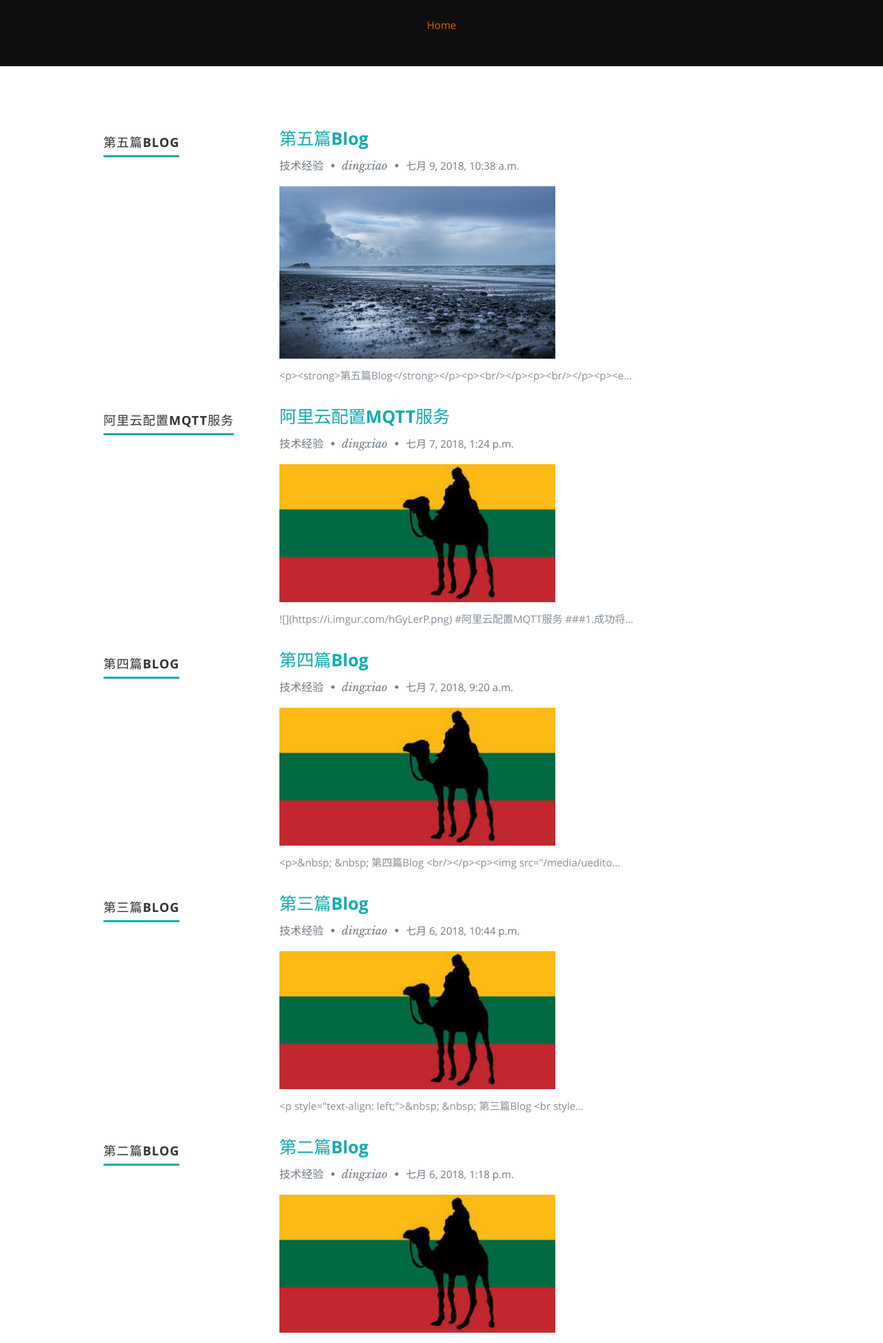
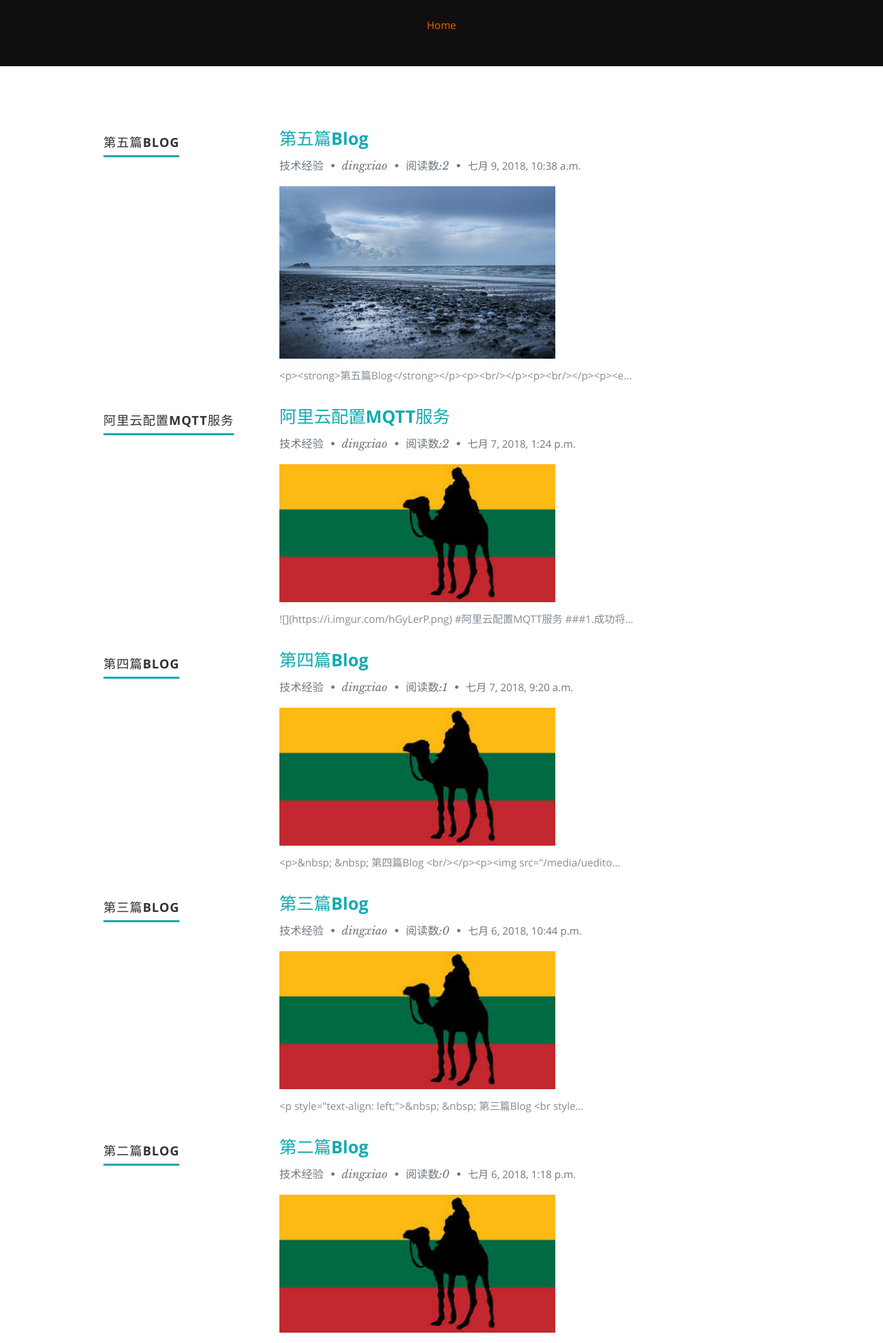
Before and after one commit to dingxiao88/Django_Blog, a Django app: page /blog/ in a window 1280 px wide. Shown: the top 1947 px of the page at 69% size. Run offline with Django 3.2, Linux system fonts and the light colour scheme; data comes from the database, SQL or seed files in the repository; both versions use the stored data as it was after the commit; some libraries are stand-ins or nearby versions; some web fonts are replaced.

Commit message:
blog增加文章阅读量统计功能

```diff
--- a/django_blog/blog/models.py
+++ b/django_blog/blog/models.py
@@ -48,6 +48,10 @@ class Post(models.Model):
     #文章图片
     image = models.ImageField(default='default.jpg', upload_to='images/')
 
+    #文章阅读量
+    views = models.PositiveIntegerField(default=0)
+
+    #返回文章标题
     def __str__(self):
         return self.title
 
@@ -55,6 +59,11 @@ class Post(models.Model):
     def short_text(self):
         return self.body[:60] + '...'
 
+    #文章阅读数自增
+    def increase_views(self):
+        self.views += 1
+        self.save(update_fields=['views'])
+
     # 自定义 get_absolute_url 方法
     # 记得从 django.urls 中导入 reverse 函数
     def get_absolute_url(self):
--- a/django_blog/blog/views.py
+++ b/django_blog/blog/views.py
@@ -42,7 +42,11 @@ def blog(request):
 
 def blog_detail(request,pk):
 
+    #获得该文章
     post = get_object_or_404(Post, pk=pk)
+
+    #文章阅读量 +1
+    post.increase_views()
 
     #文章正文增加markdown前端渲染功能
     post.body = markdown.markdown(post.body,extensions=['markdown.extensions.extra', 'markdown.extensions.codehilite', 'markdown.extensions.toc',])
--- a/django_blog/templates/blog/blog.html
+++ b/django_blog/templates/blog/blog.html
@@ -29,7 +29,7 @@
                <div class="twelve columns">
 
                   <h3><a href="{{ post.id }}">{{ post.title }}</a></h3>
-                  <p class="info">{{ post.category.name }} <span>&bull;</span> {{ post.author }} <span>&bull;</span> <em class="date">{{ post.created_time }}</em></p>
+                  <p class="info">{{ post.category.name }} <span>&bull;</span> {{ post.author }} <span>&bull;</span> 阅读数:{{post.views}} <span>&bull;</span> <em class="date">{{ post.created_time }}</em></p>
 
                   <img src="{{ post.image.url }}" width="400px" height="300px">
 
--- a/django_blog/templates/blog/blog_detail.html
+++ b/django_blog/templates/blog/blog_detail.html
@@ -30,7 +30,7 @@
                   <img src="{{ post.image.url }}" width="400px" height="300px">
 
                   <!--h3>{{ post.title }}</h3-->
-                  <p class="info">{{ post.category.name }} <span>&bull;</span> {{ post.author }} <span>&bull;</span> <em class="date">{{ post.created_time }}</em></p>
+                  <p class="info">{{ post.category.name }} <span>&bull;</span> {{ post.author }} <span>&bull;</span> 阅读数:{{post.views}} <span>&bull;</span> <em class="date">{{ post.created_time }}</em></p>
 
                   <p>
                      {{ post.body | safe }}
--- a/django_blog/templates/blog/index.html
+++ b/django_blog/templates/blog/index.html
@@ -121,7 +121,7 @@
                <div class="twelve columns">
 
                   <h3><a href="blog/{{ post.id }}">{{ post.title }}</a></h3>
-                  <p class="info">{{ post.category.name }} <span>&bull;</span> {{ post.author }} <span>&bull;</span> <em class="date">{{ post.created_time }}</em></p>
+                  <p class="info">{{ post.category.name }} <span>&bull;</span> {{ post.author }} <span>&bull;</span> 阅读数:{{post.views}} <span>&bull;</span> <em class="date">{{ post.created_time }}</em></p>
 
                   <img src="{{ post.image.url }}" width="400px" height="300px">
 
```
Also changed, not shown: django_blog/blog/migrations/0006_post_views.py (added), django_blog/db.sqlite3.
